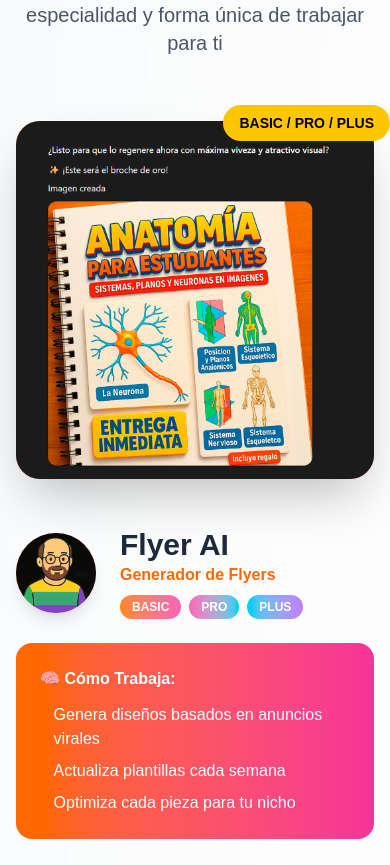
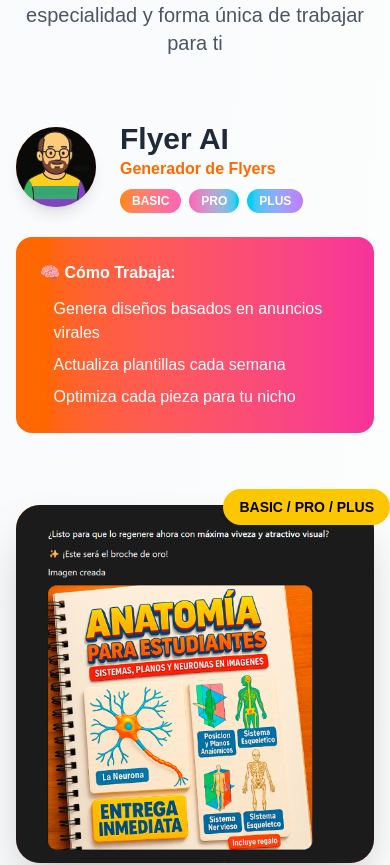
Before and after one commit to angelaFree/ventorai_page, a Next.js app: page / in a window 390 px wide. Shown: the part 2069-2934 px from the top of the page. Built offline with nearby package versions, Linux system fonts and the light colour scheme; no server answers.

Commit message:
fix mobile layout for assistants showcase

```diff
--- a/components/subscriptions/AssistantCard.tsx
+++ b/components/subscriptions/AssistantCard.tsx
@@ -42,8 +42,10 @@ export default function AssistantCard({
   reverse,
   graphicSrc,
 }: AssistantCardProps) {
-  const textOrder = reverse ? "" : "order-2 lg:order-1";
-  const graphicOrder = reverse ? "" : "order-1 lg:order-2";
+  // Ensure text appears before the graphic on mobile while
+  // preserving the alternating layout on larger screens
+  const textOrder = `order-1 ${reverse ? "lg:order-2" : "lg:order-1"}`;
+  const graphicOrder = `order-2 ${reverse ? "lg:order-1" : "lg:order-2"}`;
   return (
     <div className="grid lg:grid-cols-2 gap-12 items-center">
       <div className={textOrder}>
```
